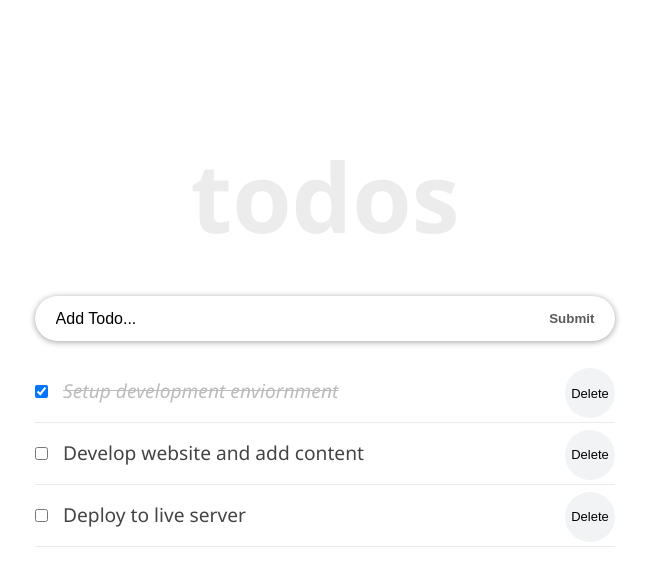
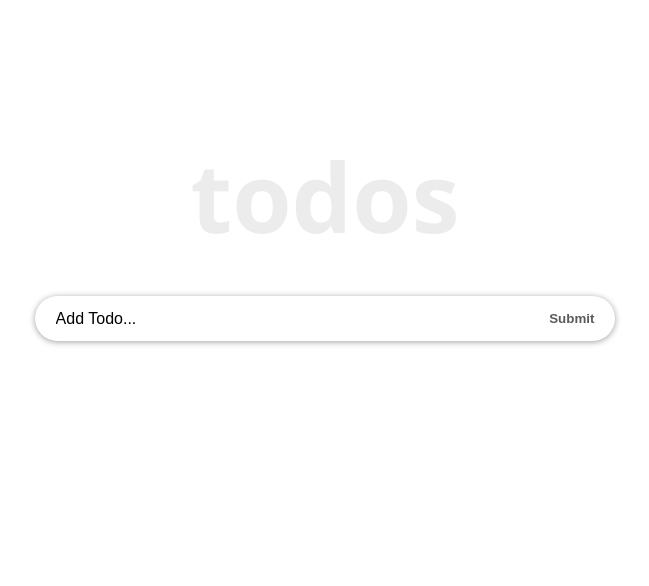
Before and after one commit to irenesryan/to-do-list, a React (Create React App) app: page / in a window 1280 px wide. Shown: the top 586 px of the page, without its empty margins (315-964 px from the left). Built offline with nearby package versions, Linux system fonts and the light colour scheme.

Commit message:
React lifecycle methods

```diff
--- a/src/components/ToDoContainer.js
+++ b/src/components/ToDoContainer.js
@@ -6,23 +6,7 @@ import InputToDo from './InputToDo';
 
 class ToDoContainer extends Component {
     state = {
-        todos: [
-            {
-                id: uuidv4(),
-                title: 'Setup development enviornment',
-                completed: true
-            },
-            {
-                id: uuidv4(),
-                title: 'Develop website and add content',
-                completed: false
-            },
-            {
-                id: uuidv4(),
-                title: 'Deploy to live server',
-                completed: false
-            }
-        ]
+        todos: []
     };
 
     handleChange = (id) => {
@@ -69,6 +53,21 @@ class ToDoContainer extends Component {
         })
     }
 
+    componentDidUpdate(prevProps, prevState) {
+        if(prevState.todo !== this.state.do) {
+            const temp = JSON.stringify(this.state.todo)
+            localStorage.setItem("todos", temp)
+        }
+    }
+
+    componentDidMount() {
+        const temp = localStorage.getItem("todos")
+        const loadedTodos = JSON.parse(temp)
+        if (loadedTodos) {
+            this.setState({todos: loadedTodos})
+        }
+    }
+
     render() {
         return (
             <div className='container'>
--- a/src/components/ToDoItem.js
+++ b/src/components/ToDoItem.js
@@ -14,6 +14,10 @@ class ToDoItem extends Component {
         if(event.key === "Enter") {
             this.setState({editing: false})
         }
+    }
+
+    componentWillUnmount() {
+        console.log("Cleaning up ...")
     }
 
     render() {
```
